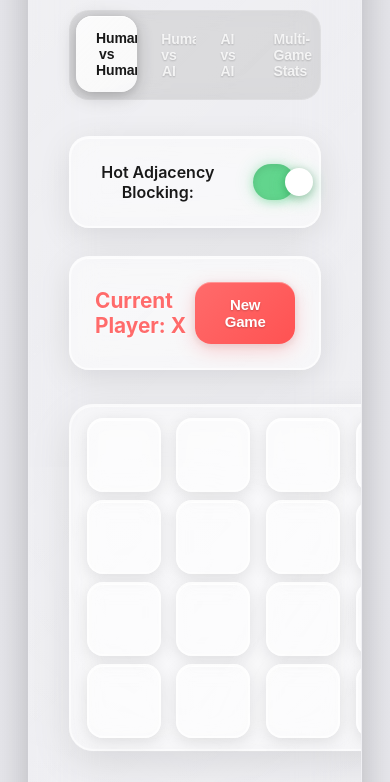
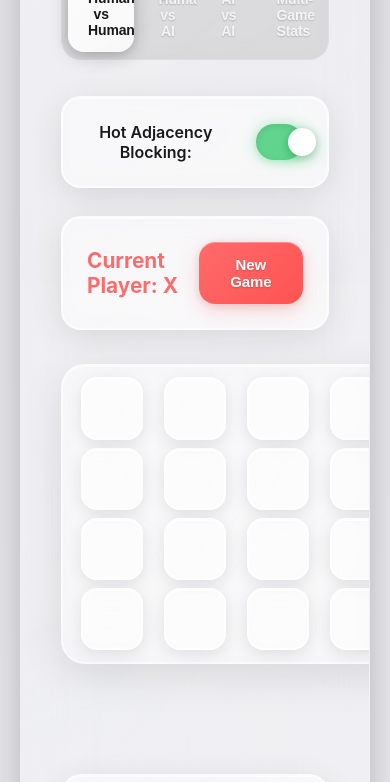
Before and after one commit to TalKleinBgu/Square-Three, a plain HTML site: page index.html in a window 390 px wide. Shown: the part 241-1023 px from the top of the page. Drawn offline with Linux system fonts and the light colour scheme.

Commit message:
Update index.html

```diff
--- a/index.html
+++ b/index.html
@@ -9,20 +9,20 @@
            GAME BOARD COMPLETION
            ========================================== */
         .cell {
-            width: min(18vw, 90px);      /* 18% of screen width, max 90px */
-            height: min(18vw, 90px);     /* Square cells */
+            width: min(18vw, 15vh, 90px);       /* Uses smallest dimension */
+            height: min(18vw, 15vh, 90px);      /* Keeps cells square */
             max-width: 90px;
             max-height: 90px;
-            min-width: 50px;             /* Minimum size for very small screens */
-            min-height: 50px;
-            aspect-ratio: 1;             /* Keeps cells square */
+            min-width: 45px;                    /* Smaller minimum for portrait */
+            min-height: 45px;
+            aspect-ratio: 1;
             background: rgba(255, 255, 255, 0.4);
             border: 2px solid rgba(255, 255, 255, 0.6);
             border-radius: 16px;
             display: flex !important;
             justify-content: center !important;
             align-items: center !important;
-            font-size: clamp(1.2rem, 4vw, 2rem);  /* Responsive font size */
+            font-size: clamp(1rem, min(4vw, 3vh), 2rem);  /* Responsive to both dimensions */
             font-weight: 700;
             cursor: pointer;
             transition: all 0.3s cubic-bezier(0.4, 0, 0.2, 1);
@@ -1487,10 +1487,10 @@
             #fullStatisticsResults h3::before,
             #fullStatisticsResults h3::after {
                 display: none; /* Hide side icons on mobile */
-            }
-        }
-
-        @media (max-width: 480px) {
+            /* }
+        } */
+
+        /* @media (max-width: 480px) {
             .game-container {
                 margin: 12px;
                 padding: 24px;
@@ -1579,6 +1579,39 @@
                 grid-template-columns: 1fr;
             }
         } */
+         /* Portrait phones */
+        @media (max-width: 480px) and (orientation: portrait) {
+            .board {
+                width: 85vw;                    /* Smaller width for portrait */
+                gap: 1.5vw;
+                padding: 2vw;
+            }
+
+            .cell {
+                width: min(16vw, 70px);         /* Smaller cells for portrait */
+                height: min(16vw, 70px);
+                font-size: clamp(1rem, 3.5vw, 1.8rem);
+            }
+
+            .game-container {
+                padding: 20px;                  /* Less padding on sides */
+            }
+        }
+
+        /* Landscape phones */
+        @media (max-height: 500px) and (orientation: landscape) {
+            .board {
+                width: min(60vh, 400px);        /* Use height as reference in landscape */
+                gap: 1vh;
+                padding: 2vh;
+            }
+
+            .cell {
+                width: min(12vh, 60px);         /* Smaller cells for landscape */
+                height: min(12vh, 60px);
+                font-size: clamp(0.9rem, 2.5vh, 1.5rem);
+            }
+        }
 
         /* ==========================================
            RESET & BASE STYLES
@@ -2296,10 +2329,11 @@
         .board {
             display: grid;
             grid-template-columns: repeat(4, 1fr);
-            gap: 2vw;
+            gap: min(2vw, 2vh, 15px);           /* Uses smallest of width%, height%, or 15px */
             margin: 4vh auto;
-            width: min(90vw, 500px);
-            padding: 3vw;
+            width: min(90vw, 90vh, 500px);      /* Uses smallest dimension */
+            max-width: 500px;
+            padding: min(3vw, 3vh, 25px);       /* Responsive padding */
             background: rgba(255, 255, 255, 0.3);
             border-radius: 24px;
             backdrop-filter: blur(15px);
```
